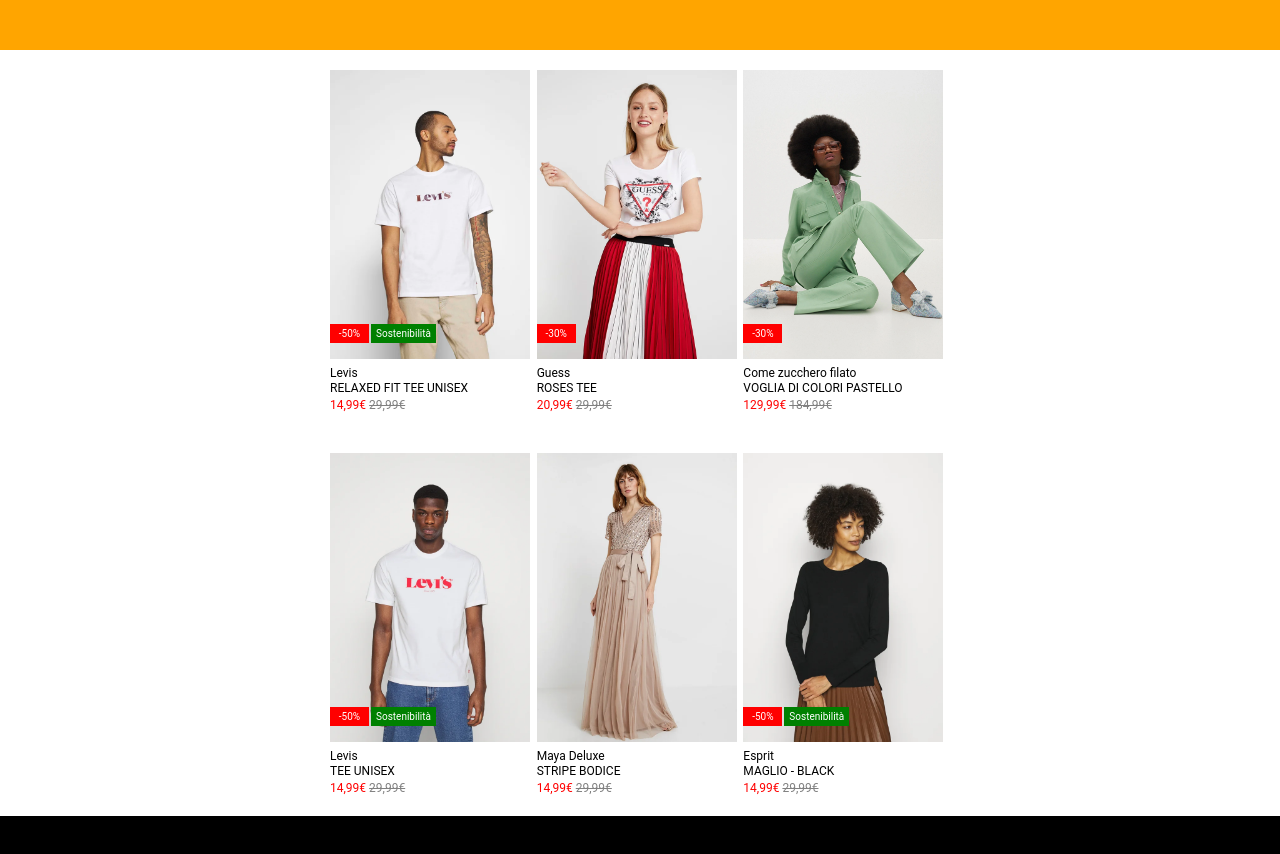
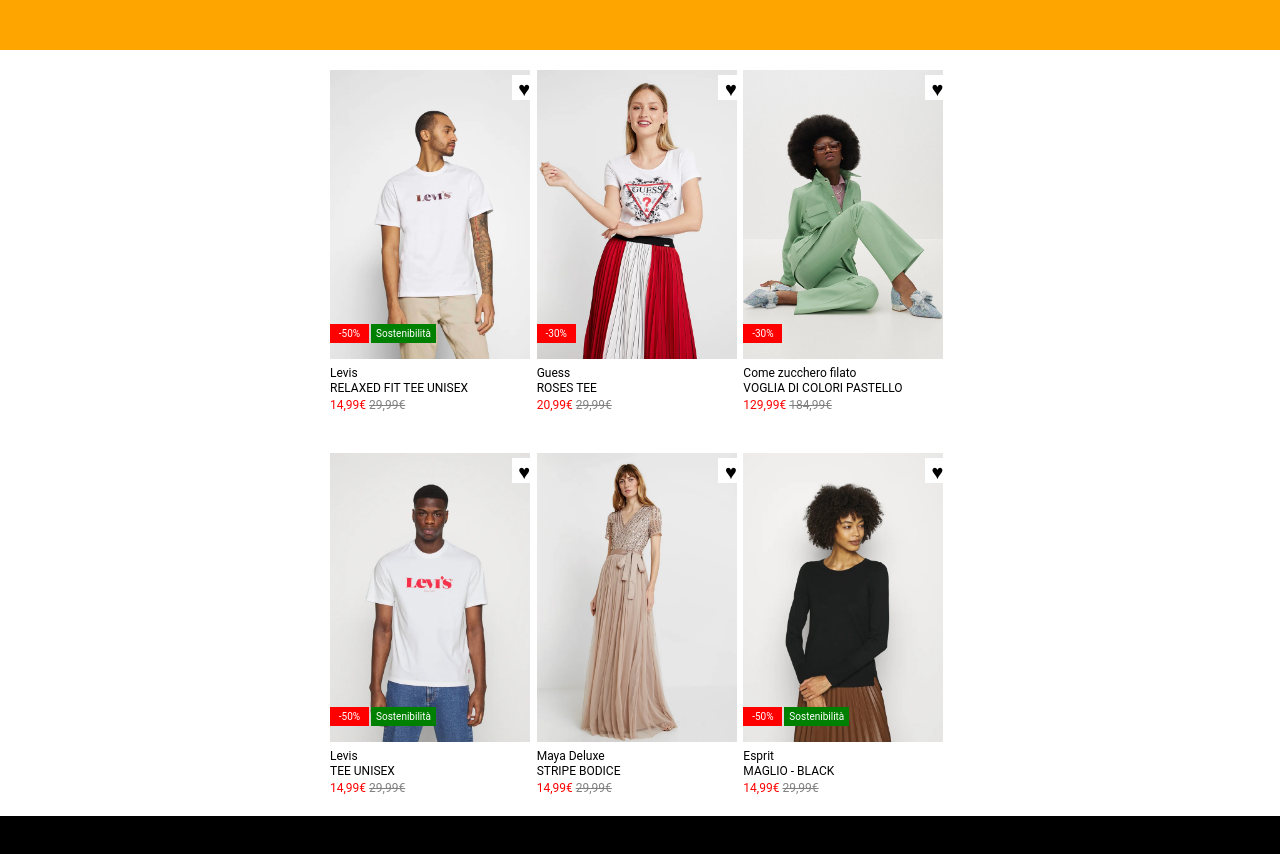
Before and after one commit to Ant0C/html-css-boolando, a plain HTML site: page index.html in a window 1280 px wide. Drawn offline with Linux system fonts and the light colour scheme.

Commit message:
FEAT added another tag in the img

```diff
--- a/css/app.css
+++ b/css/app.css
@@ -54,6 +54,19 @@
     position: relative;
 }
 
+.tag-like{
+    width: 25px;
+    height: 25px;
+    text-align: center;
+    padding: 2px 2px;
+    font-size: 20px;
+    color: black;
+    background: white;
+    position: absolute;
+    top: 5px;
+    right: 0px;
+}
+
 .tag-discount{
     width: 39px;
     height: 19px;
--- a/index.html
+++ b/index.html
@@ -27,6 +27,7 @@
                         <span class="discount">29,99€</span>
                         <div class="tag-discount">-50%</div>
                         <div class="tag-text">Sostenibilità</div>
+                        <div class="tag-like">&hearts;</div>
                     </span>
                 </div>
                 <div class="col">
@@ -37,6 +38,7 @@
                         <span class="price">20,99€</span>
                         <span class="discount">29,99€</span>
                         <div class="tag-discount">-30%</div>
+                        <div class="tag-like">&hearts;</div>
                     </span>
                 </div>
                 <div class="col">
@@ -47,6 +49,7 @@
                         <span class="price">129,99€</span>
                         <span class="discount">184,99€</span>
                         <div class="tag-discount">-30%</div>
+                        <div class="tag-like">&hearts;</div>
                     </span>
                 </div>
             </div>
@@ -65,6 +68,7 @@
                         <span class="discount">29,99€</span>
                         <div class="tag-discount">-50%</div>
                         <div class="tag-text">Sostenibilità</div>
+                        <div class="tag-like">&hearts;</div>
                     </span>
                 </div>
                 <div class="col">
@@ -74,6 +78,7 @@
                         <p>STRIPE BODICE</p>
                         <span class="price">14,99€</span>
                         <span class="discount">29,99€</span>
+                        <div class="tag-like">&hearts;</div>
                     </span>
                 </div>
                 <div class="col">
@@ -85,6 +90,7 @@
                         <span class="discount">29,99€</span>
                         <div class="tag-discount">-50%</div>
                         <div class="tag-text">Sostenibilità</div>
+                        <div class="tag-like">&hearts;</div>
                     </span>
                 </div>
             </div>
```
